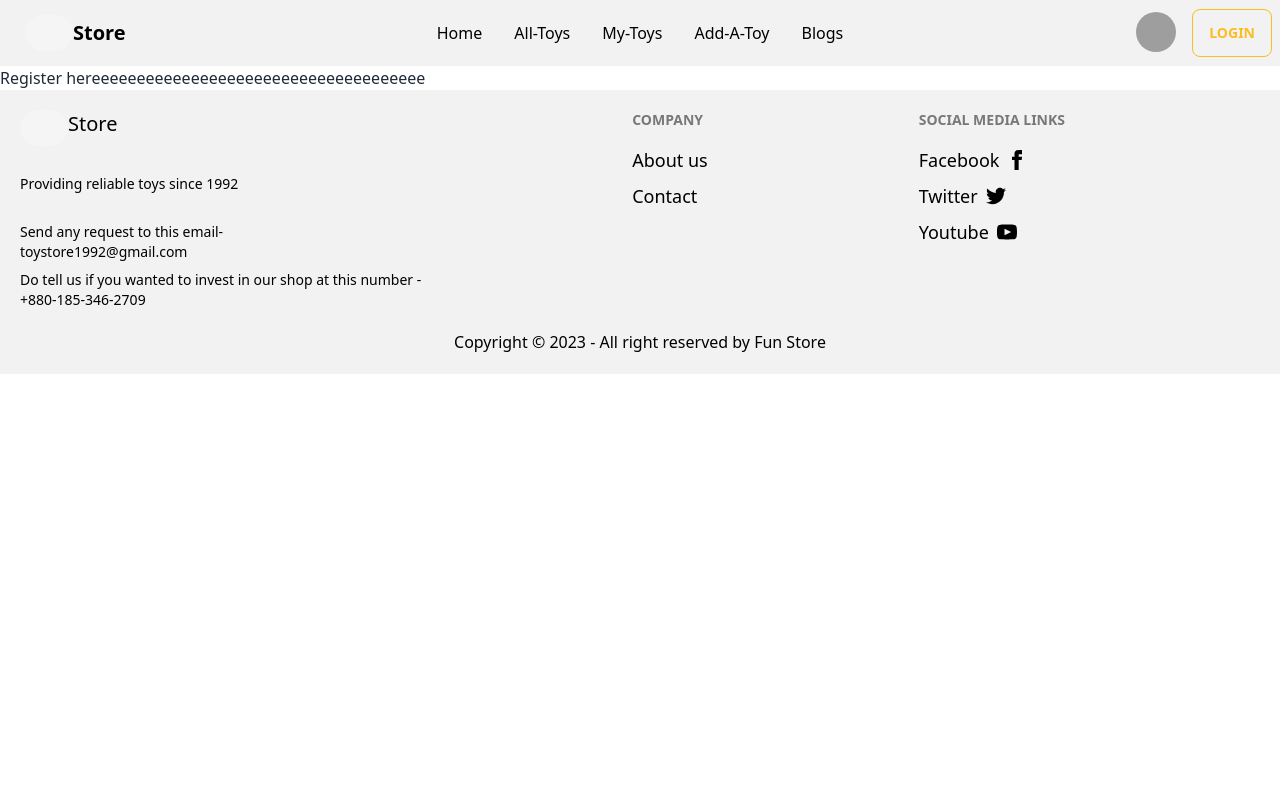
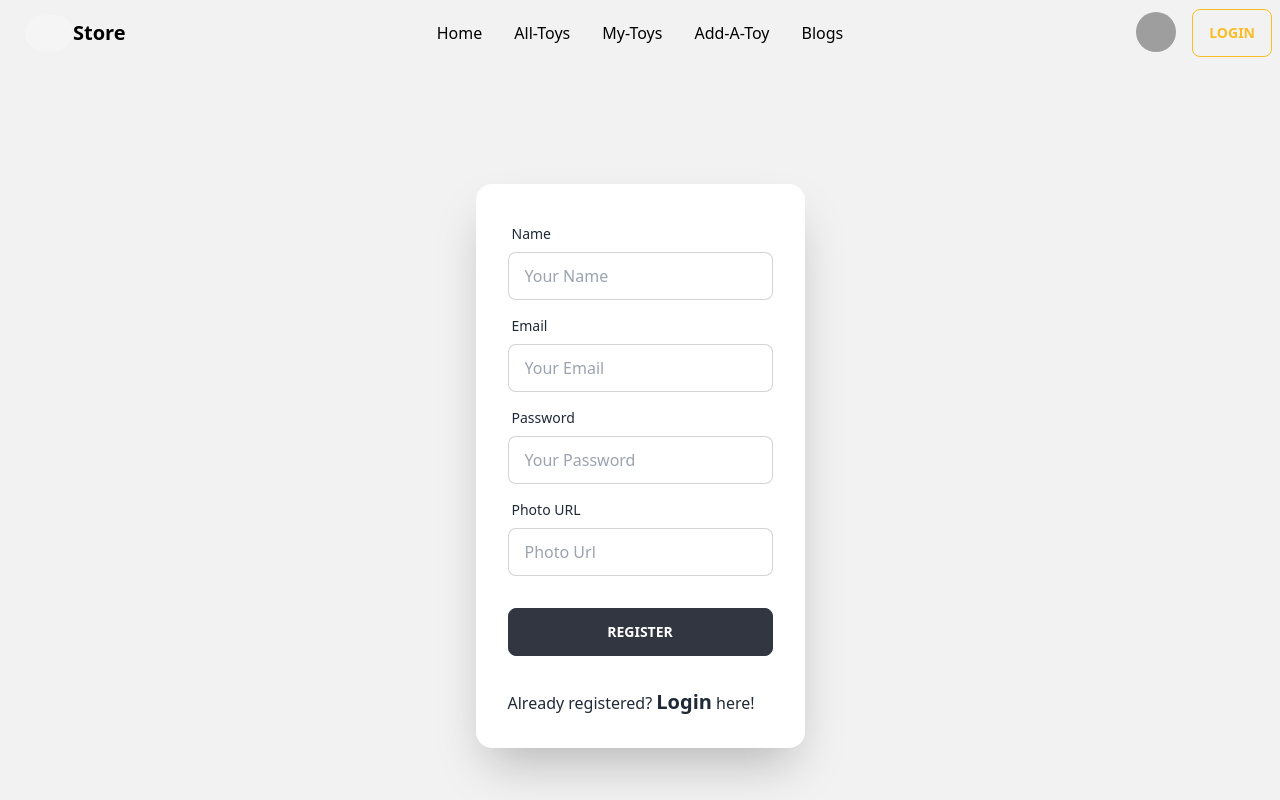
Before and after one commit to joyeeta14/toy-store-client-side, a React (Vite) app: page /register in a window 1280 px wide. Shown: the top 800 px of the page. Built offline with nearby package versions, Linux system fonts and the light colour scheme; grey boxes are pictures that could not be loaded.

Commit message:
register page added

```diff
--- a/src/LogOrReg/Login.jsx
+++ b/src/LogOrReg/Login.jsx
@@ -1,6 +1,8 @@
 // import React from 'react';
 //FcGoogle
 import { FcGoogle } from "react-icons/fc";
+import { Link } from "react-router-dom"
+
 const Login = () => {
     return (
         <div className="my-4">
@@ -26,6 +28,9 @@ const Login = () => {
                             <div className="form-control mt-6">
                                 <button className="btn btn-warning">Login</button>
                             </div>
+                            <div className="form-control mt-6">
+                              <p>New Here? Please <Link className="link link-hover font-bold text-xl" to='/register'>Register </Link>Here</p>
+                            </div>
                             <div className="divider">OR</div>
                             <div className="form-control">
                                 <button className="btn flex btn-outline btn-warning"><p>Sign In with Google</p>
--- a/src/LogOrReg/Register.jsx
+++ b/src/LogOrReg/Register.jsx
@@ -1,9 +1,47 @@
 // import React from 'react';
+import { Link } from "react-router-dom"
 
 const Register = () => {
     return (
         <div>
-            Register hereeeeeeeeeeeeeeeeeeeeeeeeeeeeeeeeeeeee
+        <div className="hero min-h-screen bg-base-200 py-10 px-28">
+  <div className="hero-content flex-col lg:flex-row-reverse">
+    <div className="card flex-shrink-0 w-full max-w-sm shadow-2xl bg-base-100">
+      <div className="card-body">
+        <div className="form-control">
+          <label className="label">
+            <span className="label-text">Name</span>
+          </label>
+          <input type="text" placeholder="Your Name" className="input input-bordered" />
+        </div>
+        <div className="form-control">
+          <label className="label">
+            <span className="label-text">Email</span>
+          </label>
+          <input type="email" placeholder="Your Email" className="input input-bordered" />
+        </div>
+        <div className="form-control">
+          <label className="label">
+            <span className="label-text">Password</span>
+          </label>
+          <input type="text" placeholder="Your Password" className="input input-bordered" />
+        </div>
+        <div className="form-control">
+          <label className="label">
+            <span className="label-text">Photo URL</span>
+          </label>
+          <input type="url" placeholder="Photo Url" className="input input-bordered" />
+        </div>
+        <div className="form-control mt-6">
+          <button className="btn btn-active">Register</button>
+        </div>
+        <div className="form-control mt-6">
+        <p>Already registered? <Link className="text-xl font-bold link link-hover" to='/login'>Login</Link> here! </p>
+        </div>
+      </div>
+    </div>
+  </div>
+</div>
         </div>
     );
 };
```
